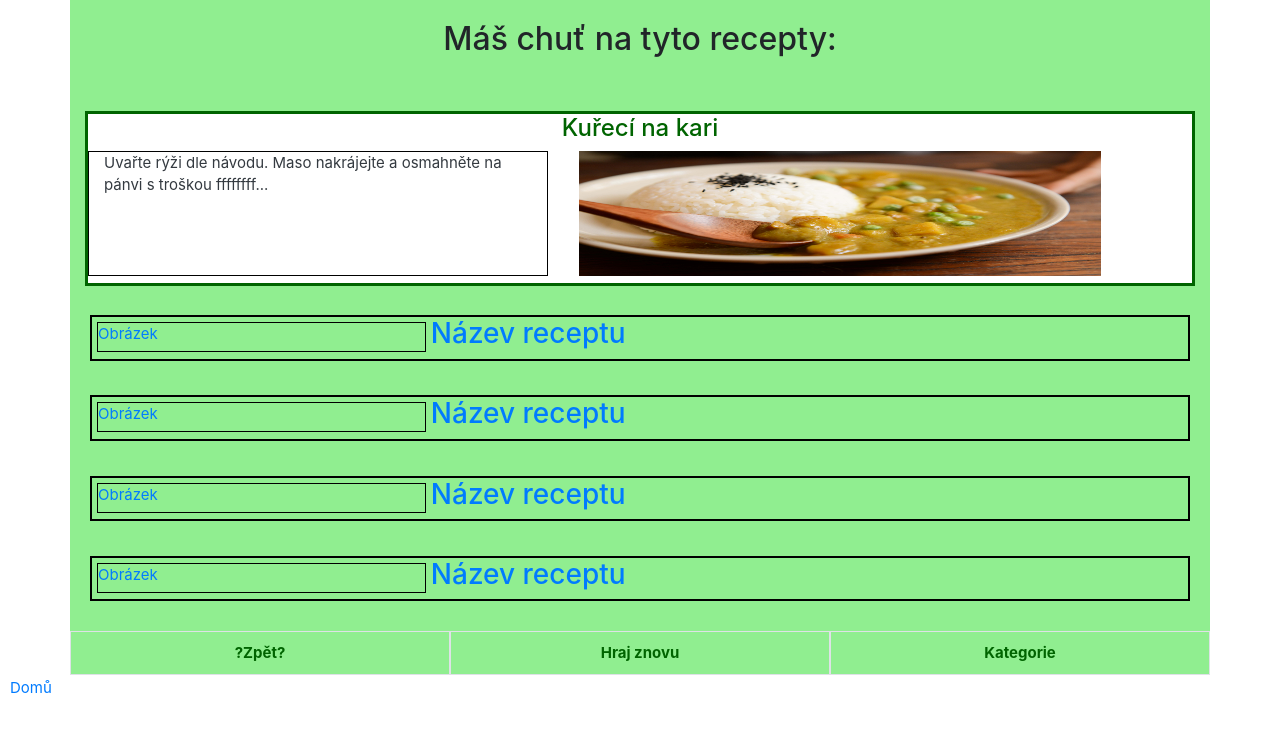
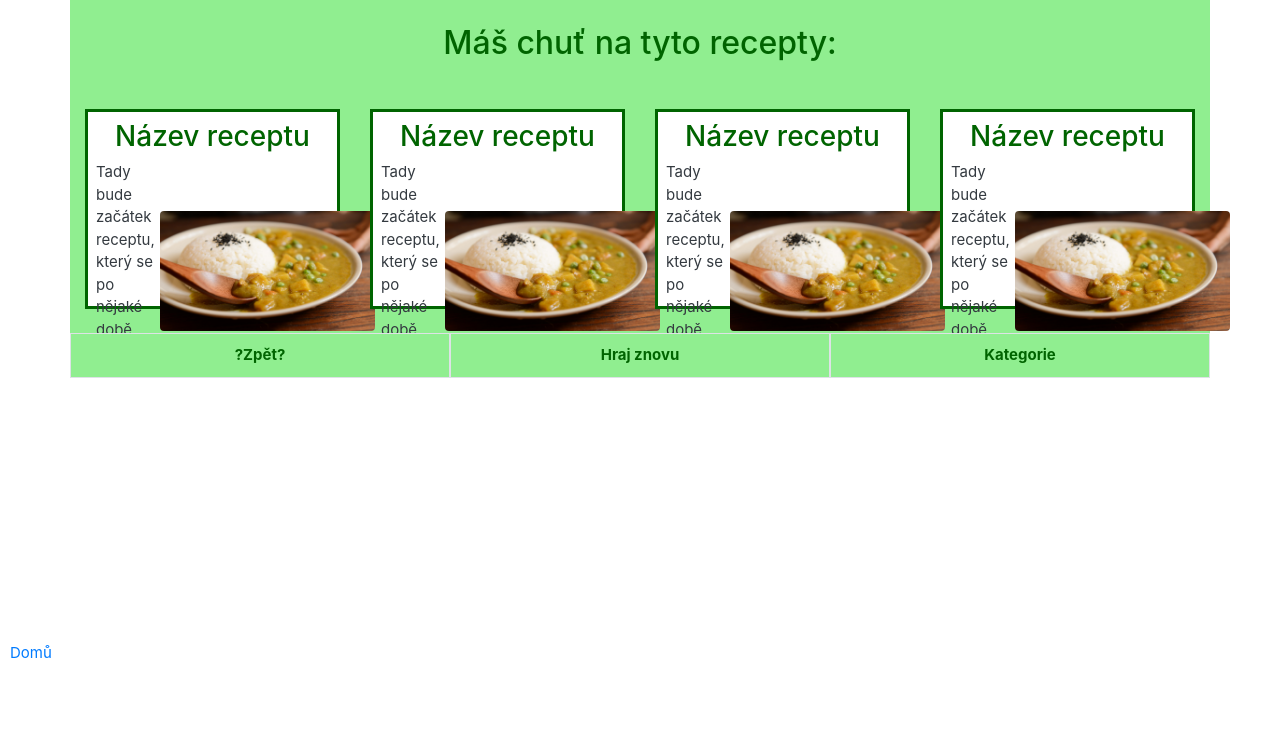
Before and after one commit to AnickaVargova/recepty-hrave-a-zdrave, a Vue app in the folder finalni-projekt/: page /tvojeRecepty in a window 1280 px wide. Shown: the top 732 px of the page. Built offline with nearby package versions, Linux system fonts and the light colour scheme.

Commit message:
Udělán vzhled tvoje recepty, ty nefunčkní obrázky doladíme na hackatonu :) už si nevím rady

```diff
--- a/finalni-projekt/src/views/Detail.vue
+++ b/finalni-projekt/src/views/Detail.vue
@@ -1,10 +1,10 @@
 <template>
-  <div class="hlavni position-relative">
+  <div class="hlavni">
     <div class="container light-green padding-bottom">
       <div class="nadpis">
         <h2 class="font-size-30 dark-green">název receptu</h2>
       </div>
-      <div class="obrazek">
+      <div class="fotka">
         <img src="./../assets/images/kurecinakari.jpg" id="fotka" class="img-fluid rounded" />
       </div>
     </div>
@@ -43,10 +43,12 @@ export default {};
 </script>
 
 <style>
-
+.hlavni{
+  position: relative;
+}
 .menu {
-  margin-top: 40px;
-  position: absolute;
+  margin-top: 40px auto;
+  position: relative;
   bottom: 0;
 }
 
--- a/finalni-projekt/src/views/TvojeRecepty.vue
+++ b/finalni-projekt/src/views/TvojeRecepty.vue
@@ -1,138 +1,130 @@
 <template>
   <div class="okno position-relative">
+    <div class="container light-green hlavni2">
+      <h2 class="pt-4 m-0 dark-green">Máš chuť na tyto recepty:</h2>
+    </div>
     <div class="container light-green">
-    <h2>Máš chuť na tyto recepty:</h2>
+      <div class="row">
 
 
-    <router-link to="/detail"
-        >
-        <div class="detail white container">
-          <h4 class="text-center dark-green">Kuřecí na kari</h4>
-          <div class="row">
-            <div class="col-5 skryty-postup">
+        <div class="detail col-12 col-md-6 col-lg-3">
+          <router-link to="/detail">
+            <div class="white">
+              <h3 class="dark-green text-center text-decoration-none pt-2">Název receptu</h3>
+              <div class="media d-flex align-items-center">
+                <div class="media-body">
+                  <p class="text-dark ml-2 mp-2">Tady bude začátek receptu, který se po nějaké době schová...</p>
+                </div>
 
-                <p class="text-dark"> Uvařte rýži dle návodu. Maso nakrájejte a osmahněte na pánvi s troškou ffffffff...</p>
+                <img src="./../assets/images/kurecinakari.jpg"  class="align-self-center mr-3 obrazek img-fluid rounded"/>
+
+              </div>
 
             </div>
+          </router-link>
+        </div>
 
-            <img src="./../assets/images/kurecinakari.jpg" class="ml-3 col-6 kureci" height="100px" max-width="40px"/>
-          </div>
-        </div></router-link
-      >
 
-      <router-link to="/detail"
-        ><div id="zacatek">
-          <div id="obrazek">Obrázek</div>
-          <h3>Název receptu</h3>
-        </div></router-link
-      >
-      <router-link to="/detail"
-        ><div id="zacatek">
-          <div id="obrazek">Obrázek</div>
-          <h3>Název receptu</h3>
-        </div></router-link
-      >
-      <router-link to="/detail"
-        ><div id="zacatek">
-          <div id="obrazek">Obrázek</div>
-          <h3>Název receptu</h3>
-        </div></router-link
-      >
-      <router-link to="/detail"
-        ><div id="zacatek">
-          <div id="obrazek">Obrázek</div>
-          <h3>Název receptu</h3>
-        </div></router-link
-      >
+     <div class="detail col-12 col-md-6 col-lg-3">
+          <router-link to="/detail">
+            <div class="white">
+              <h3 class="dark-green text-center text-decoration-none pt-2">Název receptu</h3>
+              <div class="media d-flex align-items-center">
+                <div class="media-body">
+                  <p class="text-dark ml-2 mp-2">Tady bude začátek receptu, který se po nějaké době schová...</p>
+                </div>
+
+                <img src="./../assets/images/kurecinakari.jpg"  class="align-self-center mr-3 obrazek img-fluid rounded"/>
+
+              </div>
+
+            </div>
+          </router-link>
+        </div>
+
+
+       <div class="detail col-12 col-md-6 col-lg-3">
+          <router-link to="/detail">
+            <div class="white">
+              <h3 class="dark-green text-center text-decoration-none pt-2">Název receptu</h3>
+              <div class="media d-flex align-items-center">
+                <div class="media-body">
+                  <p class="text-dark ml-2 mp-2">Tady bude začátek receptu, který se po nějaké době schová...</p>
+                </div>
+
+                <img src="./../assets/images/kurecinakari.jpg"  class="align-self-center mr-3 obrazek img-fluid rounded"/>
+
+              </div>
+
+            </div>
+          </router-link>
+        </div>
+
+     <div class="detail col-12 col-md-6 col-lg-3">
+          <router-link to="/detail">
+            <div class="white">
+              <h3 class="dark-green text-center text-decoration-none pt-2">Název receptu</h3>
+              <div class="media d-flex align-items-center">
+                <div class="media-body">
+                  <p class="text-dark ml-2 mp-2">Tady bude začátek receptu, který se po nějaké době schová...</p>
+                </div>
+
+                <img src="./../assets/images/kurecinakari.jpg"  class="align-self-center mr-3 obrazek img-fluid rounded"/>
+
+              </div>
+
+            </div>
+          </router-link>
+        </div>
+
+      </div>
+
+
     </div>
-    <div class="container light-green">
-      <div class="row d-flex">
-      <router-link class="col-4 flex-fill border text-center  dark-green font-weight-bold" to="/">?Zpět?</router-link>
-      <router-link class="col-4 flex-fill border text-center dark-green font-weight-bold" to="/hra2">Hraj znovu</router-link>
-     <router-link class="col-4 flex-fill border text-center dark-green font-weight-bold" to="/vyhledavani">Kategorie</router-link>
+      <div class="menu container light-green">
+        <div class="row d-flex">
+          <router-link
+            class="col-4 flex-fill border text-center dark-green font-weight-bold"
+            to="/"
+          >?Zpět?</router-link>
+          <router-link
+            class="col-4 flex-fill border text-center dark-green font-weight-bold"
+            to="/hra2"
+          >Hraj znovu</router-link>
+          <router-link
+            class="col-4 flex-fill border text-center dark-green font-weight-bold"
+            to="/vyhledavani"
+          >Kategorie</router-link>
+        </div>
       </div>
-    </div>
-  </div> <!-- <div class="recept">
-      <h3>
-        Recept 1
-      </h3> -->
-      <!-- <div id="obrazek">Obrazek</div>
-      <p>
-        Lorem ipsum dolor sit amet consectetur adipisicing elit. Officiis
-        blanditiis vitae modi tempora, perspiciatis quos dicta repellat incidunt
-        repudiandae ab dolores magnam delectus doloribus, excepturi voluptas
-        totam vel temporibus ad!
-      </p>
-      <button><router-link to="/detail">Detail</router-link></button>
-    </div>
-    <div class="recept">
-      <h3>
-        Recept 2
-      </h3>
-      <div id="obrazek">Obrazek</div>
-      <p>
-        Lorem ipsum dolor sit amet consectetur adipisicing elit. Officiis
-        blanditiis vitae modi tempora, perspiciatis quos dicta repellat incidunt
-        repudiandae ab dolores magnam delectus doloribus, excepturi voluptas
-        totam vel temporibus ad!
-      </p>
-      <button><router-link to="/detail">Detail</router-link></button>
-    </div>
-    <div class="recept">
-      <h3>
-        Recept 3
-      </h3>
-      <div id="obrazek">Obrazek</div>
-      <p>
-        Lorem ipsum dolor sit amet consectetur adipisicing elit. Officiis
-        blanditiis vitae modi tempora, perspiciatis quos dicta repellat incidunt
-        repudiandae ab dolores magnam delectus doloribus, excepturi voluptas
-        totam vel temporibus ad!
-      </p>
-      <button><router-link to="/detail">Detail</router-link></button>
-    </div>
-    <div class="recept">
-      <h3>
-        Recept 4
-      </h3>
-      <div id="obrazek">Obrazek</div>
-      <p>
-        Lorem ipsum dolor sit amet consectetur adipisicing elit. Officiis
-        blanditiis vitae modi tempora, perspiciatis quos dicta repellat incidunt
-        repudiandae ab dolores magnam delectus doloribus, excepturi voluptas
-        totam vel temporibus ad!
-      </p>
 
-      <button><router-link to="/detail">Detail</router-link></button>
-    </div> -->
+  </div>
+
 </template>
 
 <script>
 export default {};
 </script>
 
+
 <style>
-.kureci{
-  height: 125px;
-  width:50px;
+
+.hlavni2{
+  border-bottom:2px solid lightgreen;
+}
+.obrazek{
+  max-width:180px;
+  max-height:120px;
 }
 
-.skryty-postup{
-  height: 125px;
-  width: 20px;
-  border: 1px solid black;
-  text-align: inter-word;
+.white {
+  background-color: white;
+  border: 3px solid darkgreen;
+  height: 200px;
+  widows: 400px;
 }
 
-.recept {
-  border: 2px solid black;
-  width: 80vw;
-  margin: 10px;
-}
-
-.white{
-  background-color: white;
-  border: 3px solid darkgreen;
-  height: 175px;
+p {
+  text-decoration: none;
 }
 </style>
```
